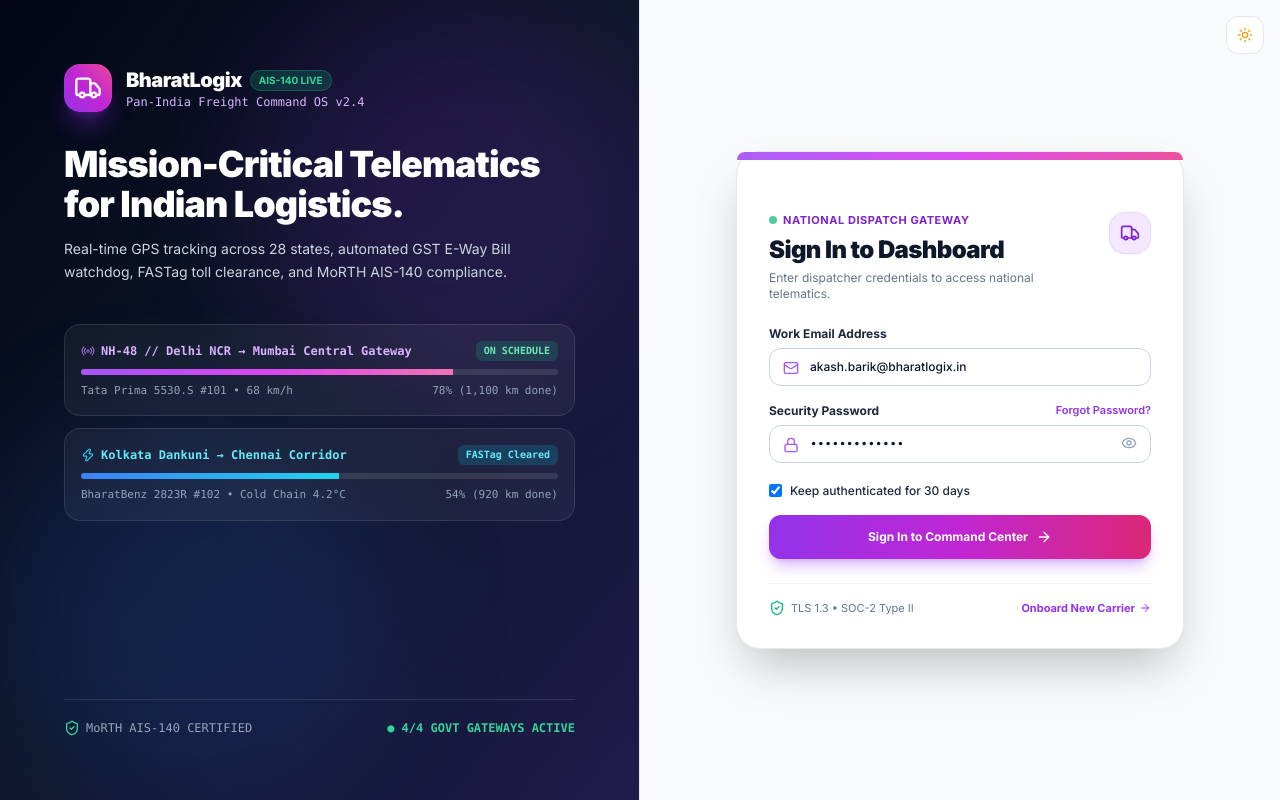
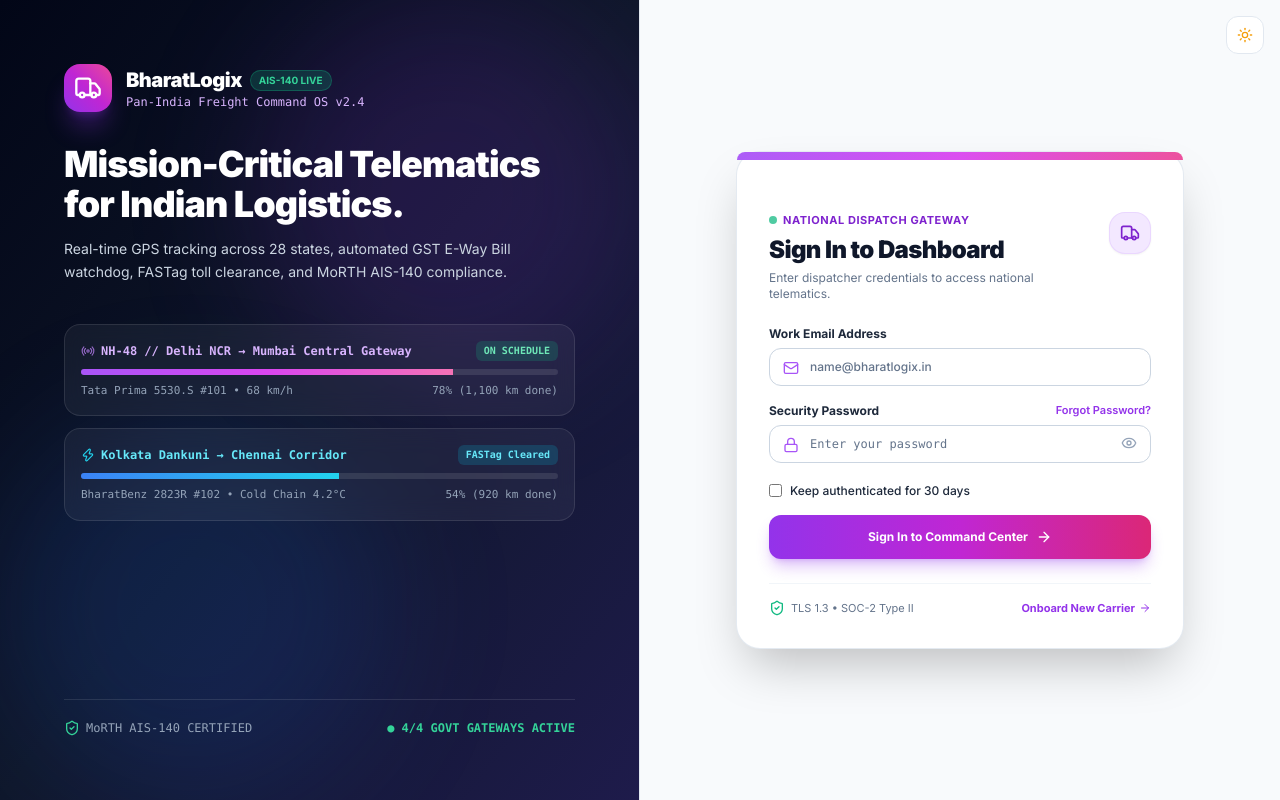
Before and after one commit to Sushanth666/Logistics-Fleet-Tracking-Platform, a React (Vite) app: page /login in a window 1280 px wide. Built offline with nearby package versions, Linux system fonts and the light colour scheme.

Commit message:
fix(auth): clear default credentials on login page so user enters credentials manually

```diff
--- a/src/pages/LoginPage.jsx
+++ b/src/pages/LoginPage.jsx
@@ -21,10 +21,10 @@ export const LoginPage = () => {
   const { isDark } = useTheme();
   const navigate = useNavigate();
 
-  const [email, setEmail] = useState('akash.barik@bharatlogix.in');
-  const [password, setPassword] = useState('FleetOps@2026');
+  const [email, setEmail] = useState('');
+  const [password, setPassword] = useState('');
   const [showPassword, setShowPassword] = useState(false);
-  const [rememberMe, setRememberMe] = useState(true);
+  const [rememberMe, setRememberMe] = useState(false);
   const [error, setError] = useState('');
   const [loading, setLoading] = useState(false);
 
@@ -239,7 +239,7 @@ export const LoginPage = () => {
                     type={showPassword ? 'text' : 'password'}
                     value={password}
                     onChange={e => setPassword(e.target.value)}
-                    placeholder="••••••••••••"
+                    placeholder="Enter your password"
                     className="w-full bg-slate-50 dark:bg-slate-800/80 border border-slate-200 dark:border-slate-700 rounded-xl pl-10 pr-10 py-2.5 text-xs text-slate-900 dark:text-white placeholder-slate-400 focus:outline-none focus:ring-2 focus:ring-purple-500/40 focus:border-purple-500 transition-all font-mono"
                   />
                   <button
```
